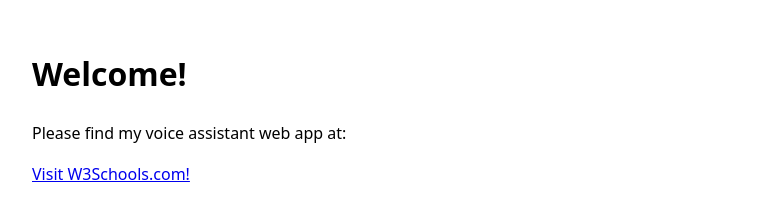
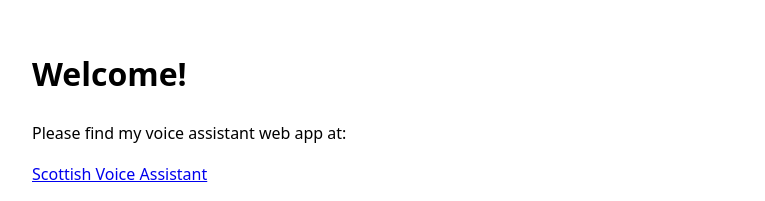
Before and after one commit to Spifty2/spifty2.github.io, a plain HTML site: page index.html in a window 1280 px wide. Shown: the top 201 px of the page, without its empty margins (248-1013 px from the left). Drawn offline with Linux system fonts and the light colour scheme.

Commit message:
Update link text for voice assistant web app

```diff
--- a/index.html
+++ b/index.html
@@ -13,7 +13,7 @@
 <body>
   <h1>Welcome!</h1>
   <p>Please find my voice assistant web app at:</p>
-  <p><a href="https://von-applied-albuquerque-kidney.trycloudflare.com">Visit W3Schools.com!</a></p>
+  <p><a href="https://von-applied-albuquerque-kidney.trycloudflare.com">Scottish Voice Assistant</a></p>
   <p>Please not that it will be online from 09:30 GMT to 21:30 GMT on 29 October I was also unfortunately unable to get the LLM running properly as I don't have an Nvidia GPU and can't get mine running on Docker. If you want to run the full version you will have to do it on your computer because I'm not paying for GPU hosting.</p>
 
   <h4>Thanks for visiting :)</h>
```
